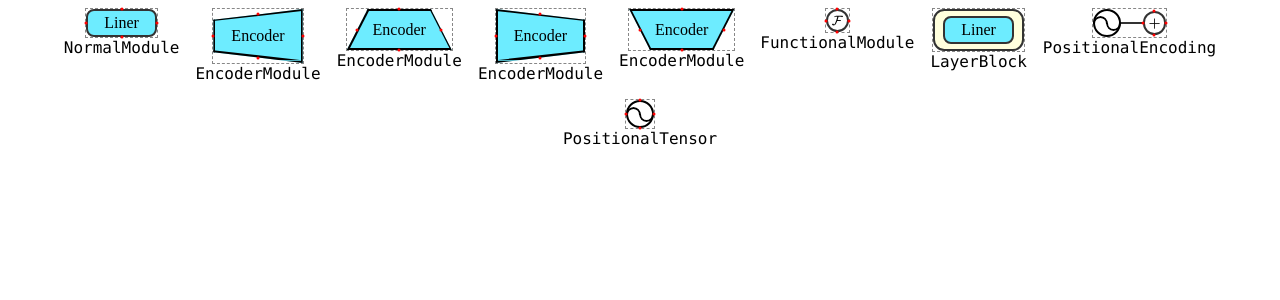
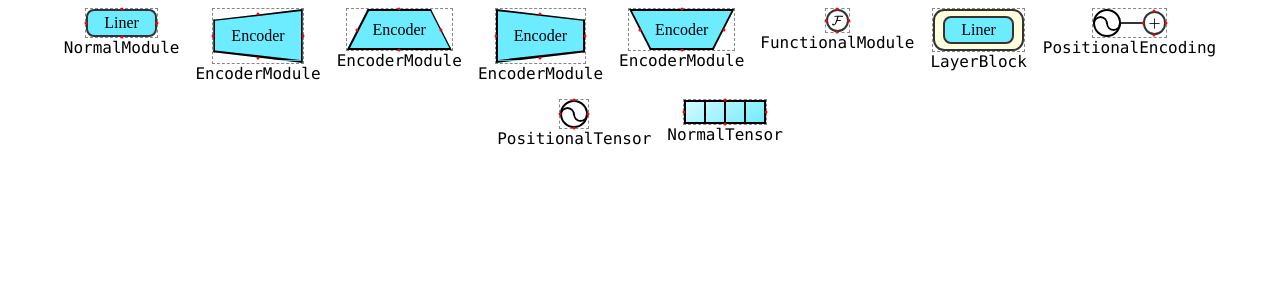
Before and after one commit to Howardzhangdqs/ml-graph-generator, a Vue app: page / in a window 1280 px wide. Shown: the top 300 px of the page. Built offline with nearby package versions, Linux system fonts and the light colour scheme.

Commit message:
feat: Normal Tensor

```diff
--- a/src/components/modules/EncoderModule.vue
+++ b/src/components/modules/EncoderModule.vue
@@ -13,7 +13,7 @@
 <script setup lang="ts">
 import { onMounted, onUnmounted, reactive, ref } from "vue";
 import MathDisplay from "../comp/MathDisplay.vue";
-import { BoundingClientRect2KeyPoints, type KeyPoint, type KeyPoints } from "./getModulePosition";
+import { BoundingClientRect2KeyPoints, type KeyPoints } from "./getModulePosition";
 
 const props = withDefaults(defineProps<{
     /** 模块名 */
--- /dev/null
+++ b/src/components/modules/NormalTensor.vue
@@ -0,0 +1,74 @@
+<template>
+    <div class="normal-tensor" ref="refSelf" :style="{
+        background   : props.background,
+        flexDirection: props.rotate === 0 ? 'row': 'column',
+    }">
+        <div class="normal-tensor-block" v-for="(item, key) in props.number" :key="key" :style="{
+            borderLeft: (props.rotate === 1 || key === 0) ? '2px solid ' + props.color: 'none',
+            borderTop : (props.rotate === 1 && key !== 0) ? 'none'                    : '2px solid ' + props.color,
+            width     : props.width,
+            height    : props.height,
+        }"></div>
+    </div>
+</template>
+
+<script setup lang="ts">
+import { onMounted, onUnmounted, reactive, ref } from "vue";
+import { BoundingClientRect2KeyPoints, type KeyPoints } from "./getModulePosition";
+
+const props = withDefaults(defineProps<{
+    color     ?: string,
+    number    ?: number,
+    width     ?: string,
+    height    ?: string,
+    background?: string,
+    rotate    ?: 0 | 1
+}>(), {
+    color     : "#000",
+    number    : 4,
+    width     : "18px",
+    height    : "20px",
+    background: "linear-gradient(145deg, rgb(217 250 255), rgb(109, 236, 255))",
+    rotate    : 0,
+});
+
+const refSelf = ref();
+
+const keypoints = reactive<KeyPoints>([]);
+
+onMounted(() => {
+    const ResizeCallback = () => {
+        const domRect = (refSelf.value as HTMLDivElement).getBoundingClientRect();
+        keypoints.length = 0;
+        BoundingClientRect2KeyPoints(domRect, keypoints);
+    };
+
+    const resizeObserver = new ResizeObserver(ResizeCallback);
+
+    resizeObserver.observe(refSelf.value as Element);
+
+    ResizeCallback();
+
+    onUnmounted(() => {
+        resizeObserver.unobserve(refSelf.value as Element);
+    });
+});
+
+defineExpose({
+    keypoints
+});
+</script>
+
+<style scoped>
+
+.normal-tensor {
+    display: flex;
+}
+
+.normal-tensor-block {
+    border-left: 2px solid v-bind("props.color");
+    border-top: 2px solid v-bind("props.color");
+    border-bottom: 2px solid v-bind("props.color");
+    border-right: 2px solid v-bind("props.color");
+}
+</style>
--- a/src/example/ModuleExample.vue
+++ b/src/example/ModuleExample.vue
@@ -32,6 +32,10 @@
         <ModuleDisplay name="PositionalTensor">
             <PositionalTensor ref="refPositionalTensor" />
         </ModuleDisplay>
+
+        <ModuleDisplay name="NormalTensor">
+            <NormalTensor ref="refNormalTensor" />
+        </ModuleDisplay>
     </div>
     <div class="keypoints">
         <div class="keypoints-point" v-for="(point, key) in keypoints" :key="key" :style="{
@@ -52,6 +56,8 @@ import FunctionalModule from "@/components/modules/FunctionalModule.vue";
 import LayerBlock from "@/components/modules/LayerBlock.vue";
 import PositionalEncoding from "@/components/modules/PositionalEncoding.vue";
 import PositionalTensor from "@/components/modules/PositionalTensor.vue";
+import NormalTensor from "@/components/modules/NormalTensor.vue";
+
 import type { KeyPoints } from "@/components/modules/getModulePosition";
 
 
@@ -64,6 +70,7 @@ const refFunctionalModule = ref<any>();
 const refLayerBlock = ref<any>();
 const refPositionalEncoding = ref<any>();
 const refPositionalTensor = ref<any>();
+const refNormalTensor = ref<any>();
 
 const keypoints = reactive<KeyPoints>([]);
 
@@ -82,6 +89,8 @@ watchEffect(() => {
     AddKeyPoints(refEncoderModule1.value?.keypoints);
     AddKeyPoints(refEncoderModule2.value?.keypoints);
     AddKeyPoints(refEncoderModule3.value?.keypoints);
+
+    AddKeyPoints(refNormalTensor.value?.keypoints);
 });
 </script>
 
```
